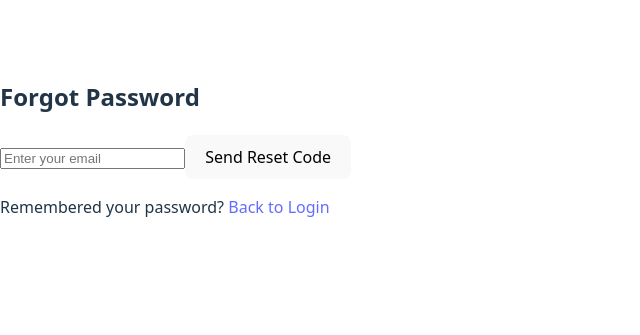
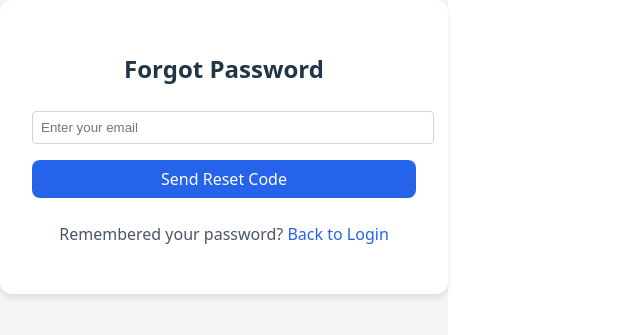
Before and after one commit to Yandrey11/COLLAB_PROJECT, a React app in the folder frontend/: page /forgot-password in a window 1280 px wide. Shown: the part 253-588 px from the top of the page, without its empty margins (0-640 px from the left). Built offline with nearby package versions, Linux system fonts and the light colour scheme; the HTML template or start-up script is replaced by a standard one.

Commit message:
fix some UI but need to work

```diff
--- a/frontend/src/pages/ForgotPassword.jsx
+++ b/frontend/src/pages/ForgotPassword.jsx
@@ -14,11 +14,8 @@ export default function ForgotPassword() {
     setMessage("");
 
     try {
-      // ✅ fixed port: your backend runs on 5000, not 6000
       const res = await axios.post("http://localhost:5000/api/reset/forgot-password", { email });
       setMessage(res.data.message || "Reset code sent! Check your email.");
-
-      // ✅ wait a bit before redirecting to reset-password page
       setTimeout(() => navigate("/reset-password"), 2000);
     } catch (err) {
       console.error("Forgot password error:", err);
@@ -29,43 +26,89 @@ export default function ForgotPassword() {
   };
 
   return (
-    <div className="flex items-center justify-center min-h-screen bg-gray-100">
-      <div className="bg-white p-8 shadow-md rounded-xl w-96">
-        <h2 className="text-2xl font-bold text-center mb-6">Forgot Password</h2>
+    <div style={{
+      display: 'flex',
+      alignItems: 'center',
+      justifyContent: 'center',
+      minHeight: '100vh',
+      backgroundColor: '#f3f4f6'
+    }}>
+      <div style={{
+        backgroundColor: 'white',
+        padding: '2rem',
+        boxShadow: '0 4px 6px -1px rgba(0, 0, 0, 0.1)',
+        borderRadius: '0.75rem',
+        width: '24rem'
+      }}>
+        <h2 style={{
+          fontSize: '1.5rem',
+          fontWeight: 'bold',
+          textAlign: 'center',
+          marginBottom: '1.5rem'
+        }}>
+          Forgot Password
+        </h2>
 
-        <form onSubmit={handleSubmit} className="space-y-4">
+        <form onSubmit={handleSubmit} style={{ display: 'flex', flexDirection: 'column', gap: '1rem' }}>
           <input
             type="email"
             placeholder="Enter your email"
             value={email}
             onChange={(e) => setEmail(e.target.value)}
-            className="w-full border border-gray-300 p-2 rounded focus:outline-none focus:ring-2 focus:ring-blue-500"
+            style={{
+              width: '100%',
+              border: '1px solid #d1d5db',
+              padding: '0.5rem',
+              borderRadius: '0.25rem',
+              outline: 'none'
+            }}
+            onFocus={(e) => e.target.style.boxShadow = '0 0 0 2px #3b82f6'}
+            onBlur={(e) => e.target.style.boxShadow = 'none'}
             required
           />
           <button
             type="submit"
             disabled={loading}
-            className={`w-full text-white py-2 rounded-lg transition ${
-              loading ? "bg-blue-400 cursor-not-allowed" : "bg-blue-600 hover:bg-blue-700"
-            }`}
+            style={{
+              width: '100%',
+              color: 'white',
+              padding: '0.5rem',
+              borderRadius: '0.5rem',
+              backgroundColor: loading ? '#60a5fa' : '#2563eb',
+              cursor: loading ? 'not-allowed' : 'pointer',
+              border: 'none',
+              transition: 'background-color 0.2s'
+            }}
+            onMouseEnter={(e) => !loading && (e.target.style.backgroundColor = '#1d4ed8')}
+            onMouseLeave={(e) => !loading && (e.target.style.backgroundColor = '#2563eb')}
           >
             {loading ? "Sending..." : "Send Reset Code"}
           </button>
         </form>
 
         {message && (
-          <p
-            className={`text-center mt-4 ${
-              message.includes("Failed") ? "text-red-600" : "text-green-600"
-            }`}
-          >
+          <p style={{
+            textAlign: 'center',
+            marginTop: '1rem',
+            color: message.includes("Failed") ? '#dc2626' : '#16a34a'
+          }}>
             {message}
           </p>
         )}
 
-        <p className="text-center mt-6 text-gray-600">
+        <p style={{
+          textAlign: 'center',
+          marginTop: '1.5rem',
+          color: '#4b5563'
+        }}>
           Remembered your password?{" "}
-          <Link to="/login" className="text-blue-600 hover:underline">
+          <Link to="/login" style={{
+            color: '#2563eb',
+            textDecoration: 'none'
+          }}
+          onMouseEnter={(e) => e.target.style.textDecoration = 'underline'}
+          onMouseLeave={(e) => e.target.style.textDecoration = 'none'}
+          >
             Back to Login
           </Link>
         </p>
```
